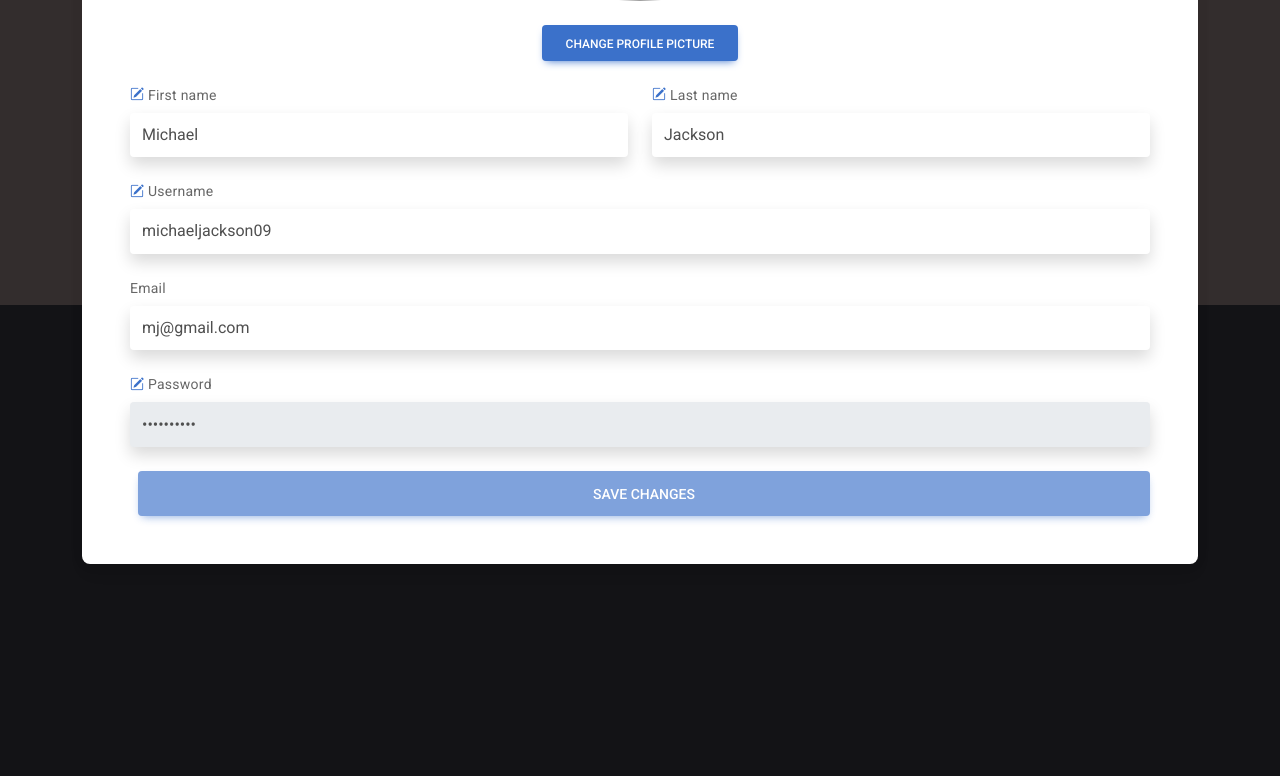
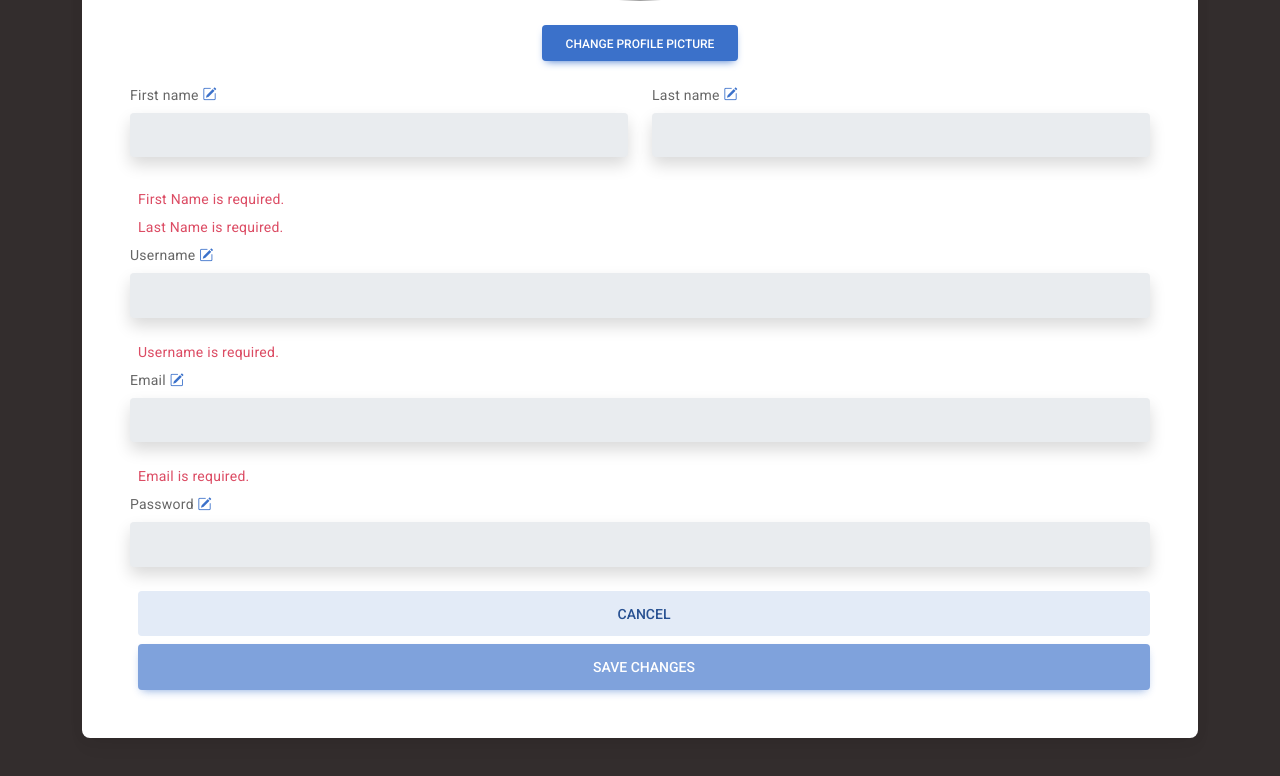
Before and after one commit to happylucylocket/SoBadItsGood, an Angular app in the folder sobaditsgood/: page /settings in a window 1280 px wide. Shown: the part 572-1348 px from the top of the page. Before the commit the page ends 1160 px from the top, so only its background shows below. Built offline with nearby package versions, Linux system fonts and the light colour scheme; no server answers; grey boxes are pictures that could not be loaded.

Commit message:
Working Settings Page

```diff
--- /dev/null
+++ b/sobaditsgood/src/app/settings/EmailCheckValidator.ts
@@ -0,0 +1,14 @@
+import { APIServiceService } from '../apiservice.service';
+import { AbstractControl, ValidatorFn } from '@angular/forms';
+import { user } from '../user';
+
+export function EmailUsed(form:any,users:any[],emailCheck:string): ValidatorFn {
+
+    return (control: AbstractControl): { [key: string]: any } | null => {
+        for(var i=0;i<users.length;i++){
+            if(form.get('userEmail')?.value==users[i].email&&form.get('userEmail')?.value!=emailCheck)
+            return {EmailUsed:"Email Already Used"}
+        }
+        return null
+    }
+}
--- /dev/null
+++ b/sobaditsgood/src/app/settings/UsernameCheckValidator.ts
@@ -0,0 +1,14 @@
+import { APIServiceService } from '../apiservice.service';
+import { AbstractControl, ValidatorFn } from '@angular/forms';
+import { user } from '../user';
+
+export function UsernameUsed(form:any,users:any[],usernameCheck:string): ValidatorFn {
+
+    return (control: AbstractControl): { [key: string]: any } | null => {
+        for(var i=0;i<users.length;i++){
+            if(form.get('username')?.value==users[i].username&&form.get('username')?.value!=usernameCheck)
+            return {usernameUsed:"Username Already Used"}
+        }
+        return null
+    }
+}
--- a/sobaditsgood/src/app/settings/settings.component.html
+++ b/sobaditsgood/src/app/settings/settings.component.html
@@ -1,3 +1,4 @@
+<form [formGroup]="form">
 <section class="h-100 bg-dark">
     <div class="container py-5 h-100">
       <div class="row d-flex justify-content-center align-items-center h-100">
@@ -18,35 +19,56 @@
                   <div class="row">
                     <div class="col-md-6 mb-4">
                       <div class="form-outline">
-                        <label class="form-label" > <a (click)="fnameEdit()"class="bi" [class.bi-pencil-square]="readonlyFirstName"></a> First name</label>
-                        <input type="text"  [(ngModel)]="userFirstName"  class="form-control form-control-lg shadow" />
+                        <label class="form-label" >  First name <a (click)="fnameEdit()"class="bi" [class.bi-pencil-square]="readonlyFirstName"></a></label>
+                        <input type="text" formControlName="userFirstName"  [(ngModel)]="userFirstName"  class="form-control form-control-lg shadow" [readonly]="readonlyFirstName" />
                       </div>
                     </div>
+
                     <div class="col-md-6 mb-4">
                       <div class="form-outline">
-                        <label class="form-label"><a (click)="lnameEdit()"class="bi" [class.bi-pencil-square]="readOnlyLastName"></a> Last name</label>
-                        <input [(ngModel)]="userLastName" type="text"  class="form-control form-control-lg shadow"/>
+                        <label class="form-label"> Last name <a (click)="lnameEdit()"class="bi" [class.bi-pencil-square]="readOnlyLastName"></a></label>
+                        <input formControlName="userLastName" [(ngModel)]="userLastName" type="text"  class="form-control form-control-lg shadow" [readonly]="readOnlyLastName"/>
                       </div>
                     </div>
+
                   </div>
+                  <div class="text-danger m-2" *ngIf="form.get('userFirstName')?.errors?.['required']">
+                    First Name is required.
+                 </div>
+                  <div class="text-danger m-2"  *ngIf="form.get('userLastName')?.errors?.['required']">
+                    Last Name is required.
+                 </div>
 
 
                   <div class="form-outline mb-4">
-                    <label class="form-label"><a (click)="usernameEdit()"class="bi" [class.bi-pencil-square]="readOnlyUsername"></a> Username</label>
-                    <input type="text" [(ngModel)]="username" class="form-control form-control-lg shadow" />
+                    <label class="form-label"> Username <a (click)="usernameEdit()"class="bi" [class.bi-pencil-square]="readOnlyUsername"></a></label>
+                    <input type="text" formControlName="username" [(ngModel)]="username" class="form-control form-control-lg shadow" [readonly]="readOnlyUsername" (keyup)="verifyUsername()" />
                   </div>
+                  <div class="text-danger m-2"  *ngIf="form.get('username')?.errors?.['required']">
+                    Username is required.
+                 </div>
+                 <div class="text-danger m-2"  *ngIf="form.get('username')?.errors?.['usernameUsed']">
+                  Username is Used.
+               </div>
 
                   <div class="form-outline mb-4">
-                    <label class="form-label"> Email </label>
-                      <input type="email" id="email" [(ngModel)]="userEmail"  class="form-control form-control-lg shadow"/>
+                    <label class="form-label"> Email <a (click)="emailEdit()"class="bi" [class.bi-pencil-square]="readOnlyEmail"></a> </label>
+                      <input type="email" id="email" formControlName="userEmail" [(ngModel)]="userEmail"  class="form-control form-control-lg shadow" [readonly]="readOnlyEmail" (keyup)="verifyEmail()"/>
                   </div>
+                  <div class="text-danger m-2"  *ngIf="form.get('userEmail')?.errors?.['required']">
+                    Email is required.
+                 </div>
+                 <div class="text-danger m-2"  *ngIf="form.get('userEmail')?.errors?.['EmailUsed']">
+                  Email is Used.
+               </div>
                   <div class="form-outline mb-4">
-                    <label class="form-label"><a (click)="changePswd()"class="bi" [class.bi-pencil-square]="readOnlyPswd"></a> Password </label>
-                      <input (click)="changePswd()" type="password" id="password" [(ngModel)]="password"  class="form-control form-control-lg shadow" [readonly]="readOnlyPswd"/>
+                    <label class="form-label">Password <a (click)="changePswd()"class="bi" [class.bi-pencil-square]="readOnlyPswd"></a>  </label>
+                      <input (click)="changePswd()" formControlName="password" type="password" id="password" [(ngModel)]="password"  class="form-control form-control-lg shadow" [readonly]="readOnlyPswd"/>
                   </div>
 
                   <div class="d-grid gap-2">
-                    <button type="submit" class="btn btn-primary btn-lg ms-2" [disabled]="checkValue">Save Changes</button>
+                    <button routerLink="" type="button" class="btn btn-secondary btn-lg ms-2">Cancel</button>
+                    <button type="submit" class="btn btn-primary btn-lg ms-2" [disabled]="checkValue || form.invalid" (click)="submit()">Save Changes</button>
                   </div>
 
                 </div>
@@ -57,3 +79,4 @@
       </div>
     </div>
   </section>
+  </form>
--- a/sobaditsgood/src/app/settings/settings.component.ts
+++ b/sobaditsgood/src/app/settings/settings.component.ts
@@ -3,6 +3,11 @@ import { MatDialog, MatDialogConfig } from '@angular/material/dialog';
 import { Component } from '@angular/core';
 import * as md5 from 'md5';
 import { APIServiceService } from '../apiservice.service';
+import { FormGroup, FormControl, Validators, EmailValidator } from '@angular/forms';
+import { user } from '../user';
+import { EmailUsed } from './EmailCheckValidator';
+import { UsernameUsed } from './UsernameCheckValidator';
+import { ActivatedRoute, Route, Router, RouterLink } from '@angular/router';
 
 @Component({
   selector: 'settings',
@@ -10,33 +15,59 @@ import { APIServiceService } from '../apiservice.service';
   styleUrls: ['./settings.component.css']
 })
 export class SettingsComponent {
-  userFirstName: String="Michael";
-  userLastName:String="Jackson";
-  userEmail:string = "mj@gmail.com";
-  password:string="Password@9";
-  username:string = "michaeljackson09"
+  userFirstName?: String="";
+  userLastName?:String="";
+  userEmail?:string = "";
+  emailCheck?:string="check"
+  usernameCheck?:string="check"
+  password?:string="";
+  username?:string = ""
+  id?:number=1
   readonlyFirstName:boolean = true
   readOnlyLastName:boolean=true
   readOnlyUsername:boolean=true
   readOnlyPswd:boolean=true
+  readOnlyEmail:boolean=true
   isClass:boolean=true
   checkValue:boolean=true
+  form = new FormGroup({
+    userFirstName:new FormControl('',Validators.required),
+    userLastName: new FormControl('',Validators.required),
+    username: new FormControl('',Validators.required),
+    userEmail: new FormControl('',[Validators.required]),
+    password: new FormControl('',Validators.required)
+  }
+  )
 
-  constructor(private dialog:MatDialog, private api:APIServiceService){
-    api.getCurrentUserInfo().subscribe(data=>{
+  constructor(private dialog:MatDialog, private api:APIServiceService, private route : Router){
+    api.getCurrentUserInfo().subscribe( data=>{
       var a = JSON.parse(JSON.stringify(data))[0]
           this.username = a.username
           this.userFirstName = a.fname
           this.userLastName = a.lname
           this.userEmail = a.email
+          this.emailCheck=a.email
           this.password = a.password
-          console.log(a)
+          this.id = a.userid
+          // console.log(a)
     })
   }
 
-  getPswd():String {
-    return md5(this.password);
+  verifyEmail(){
+    if(this.userEmail!==this.emailCheck){
+      this.form?.get('userEmail')?.addValidators([EmailUsed(this.form,this.api.getAll()!!,this.emailCheck!!)]);
+      this.form?.updateValueAndValidity();
+    }
+
   }
+  verifyUsername(){
+    if(this.username!==this.usernameCheck){
+      this.form?.get('username')?.addValidators([UsernameUsed(this.form,this.api.getAll()!!,this.usernameCheck!!)]);
+      this.form?.updateValueAndValidity();
+    }
+
+  }
+
   fnameEdit(){
     this.readonlyFirstName=!this.readonlyFirstName
    if(this.checkValue==true)
@@ -49,6 +80,11 @@ export class SettingsComponent {
   }
   usernameEdit(){
     this.readOnlyUsername=!this.readOnlyUsername
+    if(this.checkValue==true)
+   this.checkValue=!this.checkValue
+  }
+  emailEdit(){
+    this.readOnlyEmail=!this.readOnlyEmail
     if(this.checkValue==true)
    this.checkValue=!this.checkValue
   }
@@ -72,6 +108,13 @@ export class SettingsComponent {
       (data)=>  this.password=data,
     )
 
+
+
+  }
+   submit(){
+    this.api.updateUserInfo(new user(this.id,this.form.value.userFirstName?.toString(),this.form.value.userLastName?.toString(),this.form.value.username?.toString(),this.form.value.userEmail?.toString(),this.form.value.password?.toString())).subscribe()
+      window.alert("Logging out! Please Login Again!!")
+    this.route.navigate(['/login']);
   }
 
 }
--- /dev/null
+++ b/sobaditsgood/src/app/user.ts
@@ -0,0 +1,16 @@
+export class user{
+    fname?:string
+    lname?:string
+    username?:string
+    email?:string
+    password?:string
+    userid?:number
+    constructor(id?:number,fname?:string,lname?:string,username?:string,email?:string,password?:string){
+        this.fname=fname
+        this.lname=lname
+        this.username=username
+        this.password=password
+        this.email=email
+        this.userid=id
+    }
+}
```
Also changed, not shown: sobaditsgood/src/app/apiservice.service.ts (+13 -1 lines), 3 other files (tests, documents, lock files or other folders).
